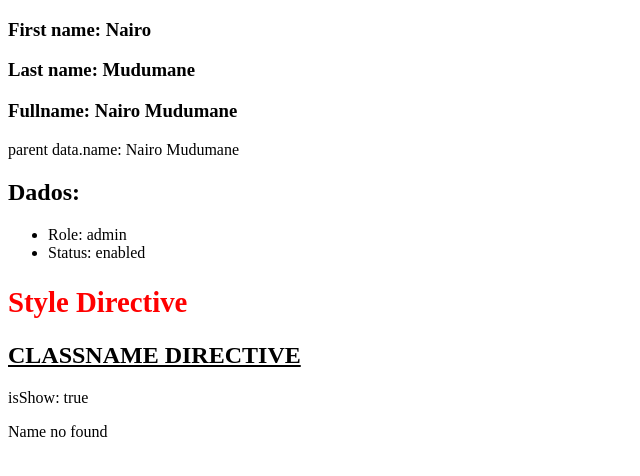
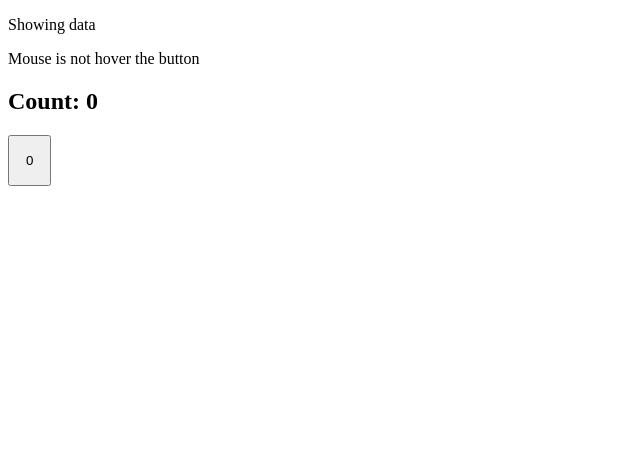
Before and after one commit to nairo-mudumane/angular-first-app, an Angular app: page / in a window 1280 px wide. Shown: the top 476 px of the page, without its empty margins (0-640 px from the left). Built offline with nearby package versions, Linux system fonts and the light colour scheme.

Commit message:
basic events

```diff
--- a/src/app/app.component.html
+++ b/src/app/app.component.html
@@ -1,4 +1,7 @@
+<!--
 <app-first-component></app-first-component>
 <app-parent-data [name]="userName" [data]="userData"></app-parent-data>
 <app-directives></app-directives>
 <app-if-render></app-if-render>
+-->
+<app-events></app-events>
--- a/src/app/app.module.ts
+++ b/src/app/app.module.ts
@@ -7,9 +7,10 @@ import { FirstComponentComponent } from './components/first-component/first-comp
 import { ParentDataComponent } from './components/parent-data/parent-data.component';
 import { DirectivesComponent } from './components/directives/directives.component';
 import { IfRenderComponent } from './components/if-render/if-render.component';
+import { EventsComponent } from './components/events/events.component';
 
 @NgModule({
-  declarations: [AppComponent, FirstComponentComponent, ParentDataComponent, DirectivesComponent, IfRenderComponent],
+  declarations: [AppComponent, FirstComponentComponent, ParentDataComponent, DirectivesComponent, IfRenderComponent, EventsComponent],
   imports: [BrowserModule, AppRoutingModule],
   providers: [],
   bootstrap: [AppComponent],
--- /dev/null
+++ b/src/app/components/events/events.component.css
@@ -0,0 +1,3 @@
+.btn {
+  padding: 1rem;
+}
--- /dev/null
+++ b/src/app/components/events/events.component.html
@@ -0,0 +1,18 @@
+<div>
+  <p *ngIf="data; else notShowData">Showing data</p>
+  <ng-template #notShowData>
+    <p>not showing data</p>
+  </ng-template>
+
+  <p *ngIf="mouseHover;else mouseOut">Mouse is hover the button</p>
+  <ng-template #mouseOut>
+    <p>Mouse is not hover the button</p>
+  </ng-template>
+
+  <h2>Count: {{count}}</h2>
+
+  <button class="btn" (click)="toggleShowData()" (click)="increment()" (mouseenter)="toggleMouseHover()"
+    (mouseout)="toggleMouseHover()">{{count}}</button>
+
+
+</div>
--- /dev/null
+++ b/src/app/components/events/events.component.ts
@@ -0,0 +1,31 @@
+import { Component, OnInit } from '@angular/core';
+
+@Component({
+  selector: 'app-events',
+  templateUrl: './events.component.html',
+  styleUrls: ['./events.component.css'],
+})
+export class EventsComponent implements OnInit {
+  public data: boolean = true;
+  public mouseHover: boolean = false;
+  public count: number = 0;
+
+  toggleShowData(): void {
+    this.data = !this.data;
+  }
+
+  toggleMouseHover(): void {
+    this.mouseHover = !this.mouseHover;
+  }
+
+  increment() {
+    if (this.count < 10) {
+      this.count = this.count + 1;
+    } else {
+      this.count = 0;
+    }
+  }
+
+  constructor() {}
+  ngOnInit(): void {}
+}
```
Also changed, not shown: 1 other file (tests, documents, lock files or other folders).
